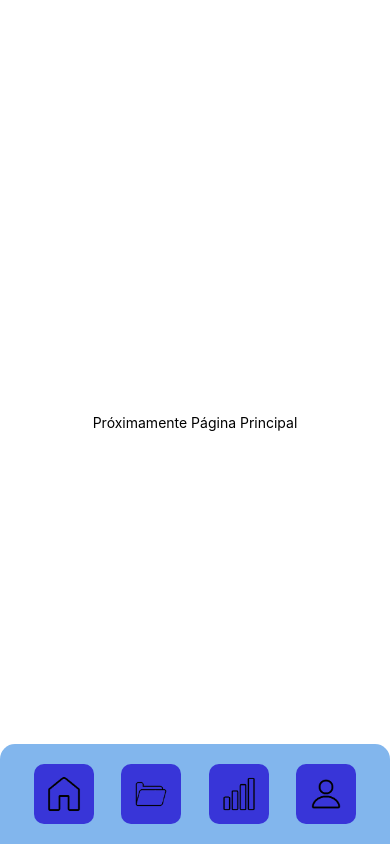
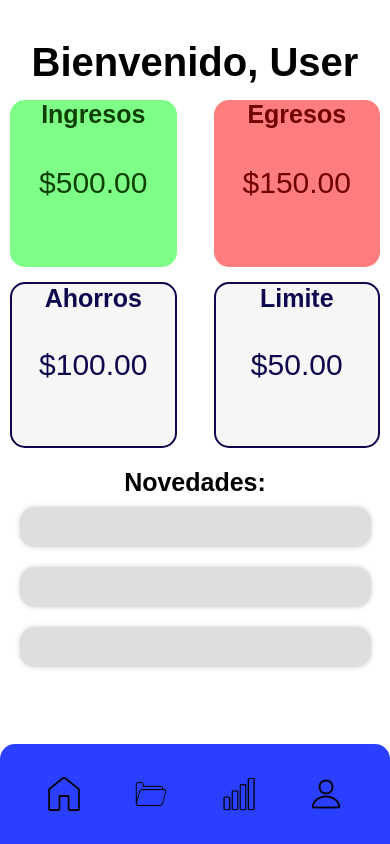
Before and after one commit to Anapaulara/Proyecto-Desarrollo-de-Apps-Moviles, a React Native app in the folder AhorraMas/: screen / in a window 390 px wide. Built offline with nearby package versions, Linux system fonts and the light colour scheme.

Commit message:
Pagina de inicio casi acabada

```diff
--- a/AhorraMas/Screens/PaginaPrincipal.js
+++ b/AhorraMas/Screens/PaginaPrincipal.js
@@ -5,9 +5,37 @@ export default function PaginaPrincipal() {
   return (
 
     <View style={styles.container}>
+        <Text style={styles.titulo}>Bienvenido, User</Text>
+      <View style={styles.Contenido}>
+        <View style={styles.ContenidoIngresos}>
+        <Text style={styles.txtIngresos}>Ingresos</Text>
+        <Text style={styles.NoIngresos}>$500.00</Text>
+        </View>
+        <View style={styles.ContenidoEgresos}>
+        <Text style={styles.txtEgresos}>Egresos</Text>
+        <Text style={styles.NoEgresos}>$150.00</Text>
+        </View>
+        <View style={styles.ContenidoPred}>
+        <Text style={styles.txtPred}>Ahorros</Text>
+        <Text style={styles.NoPred}>$100.00</Text>
+        </View>
+        <View style={styles.ContenidoPred}>
+        <Text style={styles.txtPred}>Limite</Text>
+        <Text style={styles.NoPred}>$50.00</Text>
+        </View>
+        </View>
 
+        <Text style={styles.subtitulo}>Novedades:</Text>
 
-      <Text>Próximamente Página Principal</Text>
+        <View style={styles.box}>
+
+        </View>
+        <View style={styles.box}>
+
+        </View>
+        <View style={styles.box}>
+
+        </View>
 
       <View style={styles.pie}>
         <TouchableOpacity
@@ -15,7 +43,7 @@ export default function PaginaPrincipal() {
           onPress={() => alert('¡Botón Casa!')}
         >
           <Image
-            source={require('../assets/Images/HouseIcon.png')} // usa require directo
+            source={require('../assets/Images/HouseIcon.png')}
             style={styles.icon}
           />
         </TouchableOpacity>
@@ -24,7 +52,7 @@ export default function PaginaPrincipal() {
           onPress={() => alert('¡Botón Registro!')}
         >
           <Image
-            source={require('../assets/Images/RegistroIcon.png')} // usa require directo
+            source={require('../assets/Images/RegistroIcon.png')}
             style={styles.icon}
           />
         </TouchableOpacity>
@@ -33,7 +61,7 @@ export default function PaginaPrincipal() {
           onPress={() => alert('¡Botón Graficas!')}
         >
           <Image
-            source={require('../assets/Images/GraficaIcon.png')} // usa require directo
+            source={require('../assets/Images/GraficaIcon.png')}
             style={styles.icon}
           />
         </TouchableOpacity>
@@ -42,7 +70,7 @@ export default function PaginaPrincipal() {
           onPress={() => alert('¡Botón Perfil!')}
         >
           <Image
-            source={require('../assets/Images/UsuarioIcon.png')} // usa require directo
+            source={require('../assets/Images/UsuarioIcon.png')}
             style={styles.icon}
           />
         </TouchableOpacity>
@@ -53,16 +81,17 @@ export default function PaginaPrincipal() {
 
 const styles = StyleSheet.create({
   container: {
-    flex: 1,
-    backgroundColor: '#ffffff',
-    alignItems: 'center',
-    justifyContent: 'center',
-  },
+  flex: 1,
+  backgroundColor: '#ffffff',
+  alignItems: 'center',
+  justifyContent: 'flex-start',
+  paddingTop: 40,
+},
   pie: {
     position: 'absolute',
     bottom: 0,
     alignItems: 'center',
-    backgroundColor: '#82B6ED',
+    backgroundColor: '#2a3fffff',
     width: '100%',
     padding: 20,
     borderTopLeftRadius: 15,
@@ -71,7 +100,6 @@ const styles = StyleSheet.create({
     justifyContent: 'space-around',
   },
   button: {
-    backgroundColor: '#3835d8ff',
     padding: 10,
     borderRadius: 10,
   },
@@ -80,4 +108,111 @@ const styles = StyleSheet.create({
     height: 40,
     resizeMode: 'contain',
   },
+ Contenido: {
+  alignItems: 'center',
+  backgroundColor: '#ffffffff',
+  width: '100%',
+  padding: 10,
+  flexDirection: 'row',
+  flexWrap: 'wrap',
+  justifyContent: 'space-between',
+},
+  ContenidoIngresos: {
+  alignItems: 'center',
+  backgroundColor: '#48ff54b3',
+  width: '45%',
+  aspectRatio: 1,
+  borderRadius: 15,
+  justifyContent: 'center',
+},
+ContenidoEgresos: {
+  alignItems: 'center',
+  backgroundColor: '#ff4747b3',
+  width: '45%',
+  aspectRatio: 1,
+  borderRadius: 15,
+  justifyContent: 'center',
+  marginVertical: 5,
+},
+ContenidoPred: {
+  alignItems: 'center',
+  backgroundColor: '#f6f6f6ff',
+  width: '45%',
+  aspectRatio: 1,
+  borderRadius: 15,
+  justifyContent: 'center',
+  marginVertical: 10,
+  borderColor: '#0D074D',
+  borderWidth: 2,
+},
+txtPred: {
+  fontFamily: 'Arial',
+  fontWeight: 'bold',
+  color: '#0D074D',
+  fontSize: 25,
+  marginVertical: '15',
+  top: '0',
+  position: 'absolute',
+  },
+  NoPred: {
+  fontFamily: 'Arial',
+  color: '#0D074D',
+  fontSize: 30,
+  top: '70',
+  position: 'absolute',
+  },
+txtIngresos: {
+  fontFamily: 'Arial',
+  fontWeight: 'bold',
+  color: '#0e4101ff',
+  fontSize: 25,
+  marginVertical: '15',
+  top: '0',
+  position: 'absolute',
+  },
+NoIngresos: {
+  fontFamily: 'Arial',
+  color: '#0e4101ff',
+  fontSize: 30,
+  top: '70',
+  position: 'absolute',
+  },
+txtEgresos: {
+  fontFamily: 'Arial',
+  fontWeight: 'bold',
+  color: '#700000ff',
+  fontSize: 25,
+  marginVertical: '15',
+  top: '0',
+  position: 'absolute',
+  },
+  NoEgresos: {
+  fontFamily: 'Arial',
+  color: '#700000ff',
+  fontSize: 30,
+  top: '70',
+  position: 'absolute',
+  },
+  titulo: {
+  fontFamily: 'Arial',
+  fontWeight: 'bold',
+  fontSize: 40,
+  },
+  subtitulo: {
+  fontFamily: 'Arial',
+  fontWeight: 'bold',
+  fontSize: 25,
+  },
+  box: {
+    backgroundColor: '#dededeff',
+    width: '90%',
+    padding: 20,
+    marginVertical: 10,
+    borderRadius: 15,
+    elevation: 3,
+    shadowColor: '#000',
+    shadowOpacity: 0.2,
+    shadowRadius: 5,
+  },
+
 });
```
